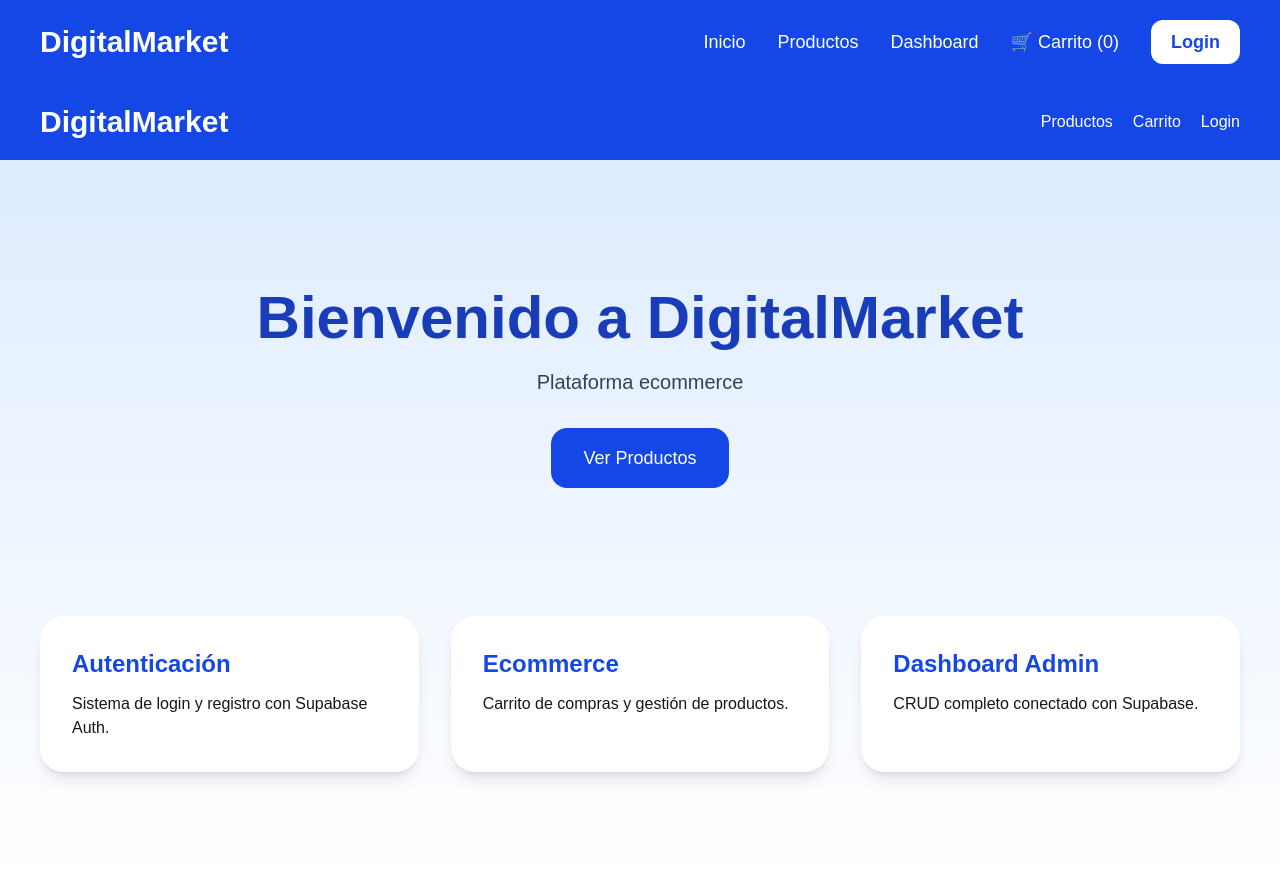
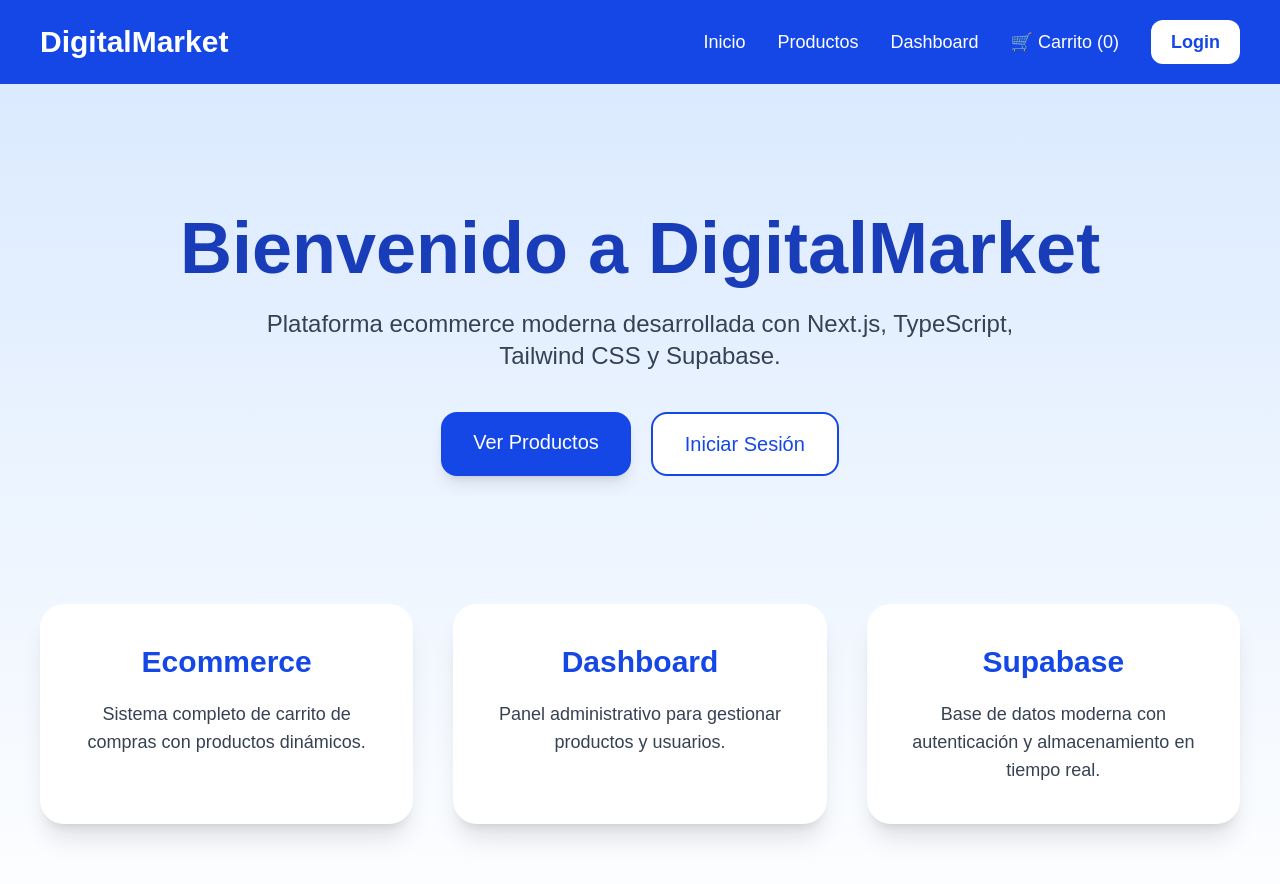
Before and after one commit to jhanpieerrodriguez3-debug/ecommerce-nextjs, a Next.js app in the folder apps/web/: page / in a window 1280 px wide. Shown: the top 884 px of the page. Built offline with nearby package versions, Linux system fonts and the light colour scheme.

Commit message:
Nuevo diseño 5

```diff
--- a/apps/web/src/app/login/page.tsx
+++ b/apps/web/src/app/login/page.tsx
@@ -1,6 +1,8 @@
 "use client";
 
-import { useState } from "react";
+import {
+  useState,
+} from "react";
 
 import { supabase } from "@/lib/supabase";
 
@@ -8,19 +10,25 @@
   const [email, setEmail] =
     useState("");
 
-  const [password, setPassword] =
-    useState("");
+  const [
+    password,
+    setPassword,
+  ] = useState("");
 
   const handleLogin =
-    async () => {
+    async (): Promise<void> => {
       const { error } =
-        await supabase.auth.signInWithPassword({
+        await supabase.auth.signInWithPassword(
+          {
             email,
             password,
-        });
+          }
+        );
 
       if (error) {
-        alert(error.message);
+        alert(
+          error.message
+        );
         return;
       }
 
@@ -29,20 +37,27 @@
     };
 
   return (
-    <main className="min-h-screen flex items-center justify-center bg-gradient-to-br from-blue-700 to-blue-400">
-      <div className="bg-white p-10 rounded-3xl shadow-2xl w-full max-w-md">
-        <h1 className="text-4xl font-bold text-center text-blue-700 mb-8">
+    <main className="min-h-screen flex items-center justify-center bg-gradient-to-br from-blue-700 to-blue-400 p-5">
+      <div className="bg-white w-full max-w-md p-10 rounded-3xl shadow-2xl">
+        <h1 className="text-5xl font-bold text-center text-blue-700 mb-3">
           DigitalMarket
         </h1>
 
+        <p className="text-center text-gray-600 mb-10">
+          Inicia sesión para continuar
+        </p>
+
+        <div className="flex flex-col gap-5">
           <input
             type="email"
-          placeholder="Correo"
+            placeholder="Correo electrónico"
             value={email}
             onChange={(e) =>
-            setEmail(e.target.value)
+              setEmail(
+                e.target.value
+              )
             }
-          className="border p-4 rounded-xl w-full mb-5"
+            className="border border-gray-300 p-4 rounded-2xl outline-none focus:border-blue-700"
           />
 
           <input
@@ -50,18 +65,23 @@
             placeholder="Contraseña"
             value={password}
             onChange={(e) =>
-            setPassword(e.target.value)
+              setPassword(
+                e.target.value
+              )
             }
-          className="border p-4 rounded-xl w-full mb-6"
+            className="border border-gray-300 p-4 rounded-2xl outline-none focus:border-blue-700"
           />
 
           <button
-          onClick={handleLogin}
-          className="bg-blue-700 text-white w-full py-4 rounded-xl"
+            onClick={
+              handleLogin
+            }
+            className="bg-blue-700 text-white py-4 rounded-2xl text-lg font-bold hover:bg-blue-800 transition"
           >
             Iniciar Sesión
           </button>
         </div>
+      </div>
     </main>
   );
 }
--- a/apps/web/src/app/page.tsx
+++ b/apps/web/src/app/page.tsx
@@ -1,79 +1,70 @@
 export default function HomePage() {
   return (
     <main className="min-h-screen bg-gradient-to-b from-blue-100 to-white">
-      {/* Navbar */}
-      <nav className="bg-blue-700 text-white flex justify-between items-center px-10 py-5">
-        <h1 className="text-3xl font-bold">
+      {/* HERO */}
+      <section className="flex flex-col items-center justify-center text-center py-32 px-5">
+        <h1 className="text-7xl font-bold text-blue-800 mb-6">
+          Bienvenido a
           DigitalMarket
         </h1>
 
+        <p className="text-2xl text-gray-700 max-w-3xl mb-10">
+          Plataforma ecommerce moderna desarrollada
+          con Next.js,
+          TypeScript,
+          Tailwind CSS
+          y Supabase.
+        </p>
+
         <div className="flex gap-5">
-          <a href="/products">
-            Productos
+          <a
+            href="/products"
+            className="bg-blue-700 text-white px-8 py-4 rounded-2xl text-xl shadow-lg hover:bg-blue-800 transition"
+          >
+            Ver Productos
           </a>
 
-          <a href="/cart">
-            Carrito
-          </a>
-
-          <a href="/login">
-            Login
+          <a
+            href="/login"
+            className="bg-white border-2 border-blue-700 text-blue-700 px-8 py-4 rounded-2xl text-xl"
+          >
+            Iniciar Sesión
           </a>
         </div>
-      </nav>
-
-      {/* Hero */}
-      <section className="flex flex-col items-center justify-center text-center py-32 px-5">
-        <h2 className="text-6xl font-bold text-blue-800 mb-5">
-          Bienvenido a
-          DigitalMarket
-        </h2>
-
-        <p className="text-xl text-gray-700 max-w-2xl mb-8">
-          Plataforma ecommerce
-
-        </p>
-
-        <a
-          href="/products"
-          className="bg-blue-700 text-white px-8 py-4 rounded-2xl text-lg"
-        >
-          Ver Productos
-        </a>
       </section>
 
-      {/* Cards */}
-      <section className="grid grid-cols-1 md:grid-cols-3 gap-8 px-10 pb-20">
-        <div className="bg-white p-8 rounded-3xl shadow-lg">
-          <h3 className="text-2xl font-bold text-blue-700 mb-3">
-            Autenticación
-          </h3>
+      {/* FEATURES */}
+      <section className="max-w-7xl mx-auto grid grid-cols-1 md:grid-cols-3 gap-10 px-10 pb-32">
+        <div className="bg-white p-10 rounded-3xl shadow-xl text-center">
+          <h2 className="text-3xl font-bold text-blue-700 mb-5">
+            Ecommerce
+          </h2>
 
-          <p>
-            Sistema de login y registro con
-            Supabase Auth.
+          <p className="text-gray-700 text-lg">
+            Sistema completo de carrito de compras
+            con productos dinámicos.
           </p>
         </div>
 
-        <div className="bg-white p-8 rounded-3xl shadow-lg">
-          <h3 className="text-2xl font-bold text-blue-700 mb-3">
-            Ecommerce
-          </h3>
+        <div className="bg-white p-10 rounded-3xl shadow-xl text-center">
+          <h2 className="text-3xl font-bold text-blue-700 mb-5">
+            Dashboard
+          </h2>
 
-          <p>
-            Carrito de compras y gestión de
-            productos.
+          <p className="text-gray-700 text-lg">
+            Panel administrativo para gestionar
+            productos y usuarios.
           </p>
         </div>
 
-        <div className="bg-white p-8 rounded-3xl shadow-lg">
-          <h3 className="text-2xl font-bold text-blue-700 mb-3">
-            Dashboard Admin
-          </h3>
+        <div className="bg-white p-10 rounded-3xl shadow-xl text-center">
+          <h2 className="text-3xl font-bold text-blue-700 mb-5">
+            Supabase
+          </h2>
 
-          <p>
-            CRUD completo conectado con
-            Supabase.
+          <p className="text-gray-700 text-lg">
+            Base de datos moderna con autenticación
+            y almacenamiento en tiempo real.
           </p>
         </div>
       </section>
--- a/apps/web/src/app/products/page.tsx
+++ b/apps/web/src/app/products/page.tsx
@@ -27,10 +27,12 @@
 
   const getProducts =
     async (): Promise<void> => {
-      const { data, error } =
-        await supabase
-          .from("products")
-          .select("*");
+      const {
+        data,
+        error,
+      } = await supabase
+        .from("products")
+        .select("*");
 
       if (error) {
         console.log(error);
@@ -55,18 +57,18 @@
   return (
     <main className="min-h-screen bg-blue-50 p-10">
       <div className="max-w-7xl mx-auto">
-        <h1 className="text-5xl font-bold text-blue-700 mb-10">
-          Productos
+        <h1 className="text-5xl font-bold text-blue-700 mb-10 text-center">
+          Nuestros Productos
         </h1>
 
-        <div className="grid grid-cols-1 md:grid-cols-3 gap-8">
+        <div className="grid grid-cols-1 md:grid-cols-3 gap-10">
           {products.map(
             (
               product: Product
             ) => (
               <div
                 key={product.id}
-                className="bg-white rounded-3xl shadow-xl overflow-hidden"
+                className="bg-white rounded-3xl shadow-xl overflow-hidden hover:scale-105 transition duration-300"
               >
                 <Image
                   src={
@@ -81,13 +83,13 @@
                 />
 
                 <div className="p-6">
-                  <h2 className="text-2xl font-bold mb-3">
+                  <h2 className="text-3xl font-bold text-blue-700 mb-3">
                     {
                       product.title
                     }
                   </h2>
 
-                  <p className="text-xl text-gray-600 mb-5">
+                  <p className="text-2xl text-gray-700 mb-6">
                     $
                     {
                       product.price
@@ -100,7 +102,7 @@
                         product
                       )
                     }
-                    className="bg-blue-700 text-white w-full py-4 rounded-xl text-lg hover:bg-blue-800 transition"
+                    className="bg-blue-700 text-white w-full py-4 rounded-2xl text-lg font-bold hover:bg-blue-800 transition"
                   >
                     Agregar al Carrito
                   </button>
```
Lines whose indentation alone changed are shown as unchanged.
